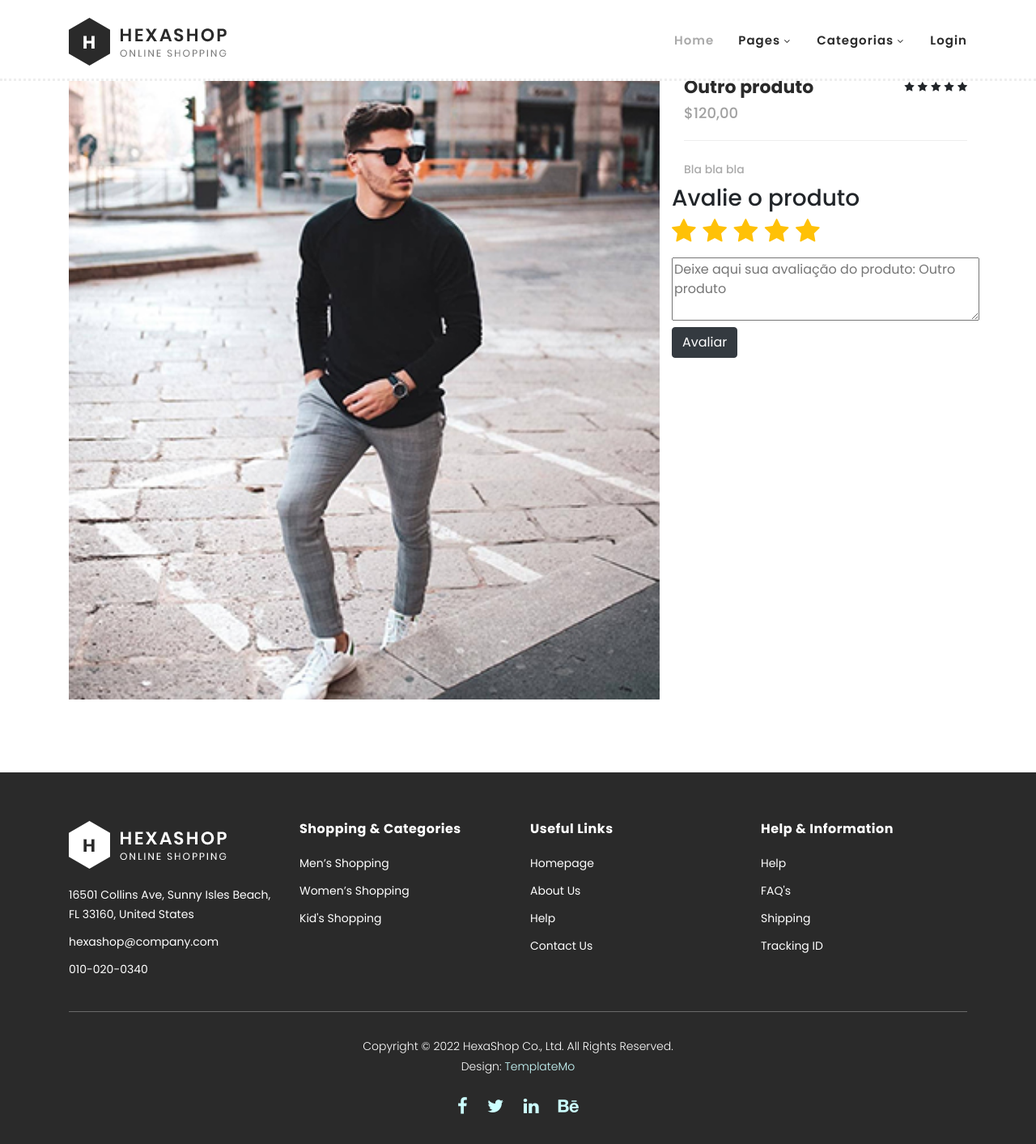
After one commit to AllanSBorges/E-commerce, a Django app: page /avaliar/4 in a window 1280 px wide. The commit adds this page. Shown: the whole page at 81% size. Run offline with Django 4.2, Linux system fonts and the light colour scheme; data comes from the database, SQL or seed files in the repository; some libraries are stand-ins or nearby versions.

Commit message:
Feat: Criação do sistema de avaliação

```diff
--- /dev/null
+++ b/ecommerce/core/templates/avaliar.html
@@ -0,0 +1,123 @@
+{% extends 'base.html' %}
+
+{% load static %}
+
+{% block content %}
+<style>
+    #star-container {
+        font-size: 2em; /* Tamanho da fonte das estrelas */
+    }
+
+    .star {
+        color: #ddd; /* Cor das estrelas vazias */
+        cursor: pointer;
+    }
+
+    .star.filled {
+        color: #ffc107; /* Cor das estrelas preenchidas */
+    }
+</style>
+     <!-- ***** Main Banner Area Start ***** -->
+     <div class="page-heading" id="top" style="display: none"> <!-- Oculto do Usuário-->
+        <div class="container">
+            <div class="row">
+                <div class="col-lg-12">
+                    <div class="inner-content">
+                        <h2>Single Product Page</h2>
+                        <span>Awesome &amp; Creative HTML CSS layout by TemplateMo</span>
+                    </div>
+                </div>
+            </div>
+        </div>
+    </div>
+    <!-- ***** Main Banner Area End ***** -->
+
+
+    <!-- ***** Product Area Starts ***** -->
+    <section class="section" id="product" style="padding-top: 15px;"> <!-- Padding top adcionado devido a remoção do cabeçalho-->
+        <form method="POST" action="{% url 'order' %}">
+            {% csrf_token %}
+            <div class="container">
+                <div class="row">
+                    <div class="col-lg-8">
+                    <div class="left-images">
+                        <img src="{{product.product_image.url }}" alt="">
+                    </div>
+                </div>
+                <div class="col-lg-4">
+                    <div class="right-content">
+                        <h4><input type="hidden" name='product_name' value="{{ product.product_name|safe }}">{{ product.product_name }}</h4>
+                        <span class="price">$<input type="hidden" name='product_price' value={{ product.product_price }}>{{ product.product_price }}</span>
+                        <ul class="stars">
+                            <li><i class="fa fa-star"></i></li>
+                            <li><i class="fa fa-star"></i></li>
+                            <li><i class="fa fa-star"></i></li>
+                            <li><i class="fa fa-star"></i></li>
+                            <li><i class="fa fa-star"></i></li>
+                        </ul>
+                        <span>{{ product.product_description }}</span>
+
+                    </div>
+                    <div class="row mt-2">
+                        <div id="rating-container">
+                        <input type="range" class="d-none" min="1" max="5" step="1" value="1" name="nota" id="nota">
+                        <h3>Avalie o produto</h3>
+                        <div id="star-container">
+                            <!-- Cinco estrelas vazias -->
+                            <span class="star filled"><i class="fa fa-star"></i></span>
+                            <span class="star filled"><i class="fa fa-star"></i></span>
+                            <span class="star filled"><i class="fa fa-star"></i></span>
+                            <span class="star filled"><i class="fa fa-star"></i></span>
+                            <span class="star filled"><i class="fa fa-star"></i></span>
+                        </div>
+                    </div>
+                    </div>
+                    <div class="row mt-2">
+                        <textarea name="avaliacao" placeholder="Deixe aqui sua avaliação do produto: {{ product.product_name }}" rows="3" cols="30"></textarea>
+                    </div>
+                    <div class="row mt-2">
+                        <input type="submit" class="btn btn-dark" value="Avaliar">
+                    </div>
+                </div>
+
+            </div>
+        </form>
+    </section>
+    <!-- ***** Product Area Ends ***** -->
+    <script>
+        document.addEventListener('DOMContentLoaded', function () {
+            var rangeInput = document.getElementById('nota');
+            var starContainer = document.getElementById('star-container');
+
+            // Adicione um ouvinte de mudança ao controle de faixa
+            rangeInput.addEventListener('input', function () {
+                updateStars(rangeInput.value);
+            });
+
+            // Adicione ouvintes de clique a todas as estrelas
+            var stars = starContainer.querySelectorAll('.star');
+            stars.forEach(function (star, index) {
+                star.addEventListener('click', function () {
+                    rangeInput.value = index + 1;
+                    updateStars(rangeInput.value);
+                });
+            });
+
+            // Função para atualizar o visual das estrelas com base na pontuação
+            function updateStars(value) {
+                // Remova a classe 'filled' de todas as estrelas
+                stars.forEach(function (star, index) {
+                    star.classList.remove('filled');
+
+                    // Adicione a classe 'filled' às estrelas correspondentes à pontuação
+                    if (index < value) {
+                        star.classList.add('filled');
+                    }
+                });
+            }
+        });
+
+
+    </script>
+
+{% endblock %}
--- a/ecommerce/core/templates/index.html
+++ b/ecommerce/core/templates/index.html
@@ -82,8 +82,8 @@
                                         <div class="thumb">
                                             <div class="hover-content">
                                                 <ul>
-                                                    <li><a href="single-product.html"><i class="fa fa-eye"></i></a></li>
-                                                    <li><a href="single-product.html"><i class="fa fa-star"></i></a></li>
+                                                    <li><a href="../visualizar/{{ produto_categoria.product_id.id }}"><i class="fa fa-eye"></i></a></li>
+                                                    <li><a href="../avaliar/{{ produto_categoria.product_id.id }}"><i class="fa fa-star"></i></a></li>
                                                     <li><a href="../single-product/{{ produto_categoria.product_id.id }}"><i class="fa fa-shopping-cart"></i></a></li>
                                                 </ul>
                                             </div>
--- a/ecommerce/core/templates/products.html
+++ b/ecommerce/core/templates/products.html
@@ -40,8 +40,8 @@
                         <div class="thumb">
                             <div class="hover-content">
                                 <ul>
-                                    <li><a href="single-product.html"><i class="fa fa-eye"></i></a></li>
-                                    <li><a href="single-product.html"><i class="fa fa-star"></i></a></li>
+                                    <li><a href="../avaliar/{{ item.product_id.id }}"><i class="fa fa-eye"></i></a></li>
+                                    <li><a href="../avaliar/{{ item.product_id.id }}"><i class="fa fa-star"></i></a></li>
                                     <li><a href="../single-product/{{ item.product_id.id }}"><i class="fa fa-shopping-cart"></i></a></li>
                                 </ul>
                             </div>
--- a/ecommerce/core/urls.py
+++ b/ecommerce/core/urls.py
@@ -15,8 +15,10 @@ urlpatterns = [
     path("signup/", views.signup_view, name="signup"),
     path("logout/", views.logout_view, name="logout"),
     path("category/<int:pk>", views.category_view, name='category'),
-    path('categories/', views.categories_view, name='categories'),
-    path('confirmar/', views.confirmar_view, name="confirmar")
+    path("categories/", views.categories_view, name='categories'),
+    path("confirmar/", views.confirmar_view, name="confirmar"),
+    path("avaliar/<int:pk>", views.avaliar_view, name="confirmar"),
+    path("visualizar/<int:pk>", views.visualizar_view, name='visualizar'),
 ]
 
 if settings.DEBUG:
--- a/ecommerce/core/views.py
+++ b/ecommerce/core/views.py
@@ -234,3 +234,27 @@ def categories_view(request):
                 'qtd_prod': qtd_prod }
 
      return render(request, 'categorias.html',context )
+
+def avaliar_view(request, pk):
+    categorias = Category.objects.all()
+    carrinho = request.session.get('cart', {})
+    qtd_prod = len(carrinho)
+    product = Product.objects.get(pk=pk)
+
+    context = {'categorias': categorias,
+                'qtd_prod': qtd_prod,
+                'product': product }
+
+    return render(request, 'avaliar.html',context )
+
+def visualizar_view(request, pk):
+    categorias = Category.objects.all()
+    carrinho = request.session.get('cart', {})
+    qtd_prod = len(carrinho)
+    product = Product.objects.get(pk=pk)
+
+    context = {'categorias': categorias,
+                'qtd_prod': qtd_prod,
+                'product': product }
+
+    return render(request, 'visualizar.html',context )
```
Also changed, not shown: ecommerce/core/templates/visualizar.html (added, +104 -0 lines).
